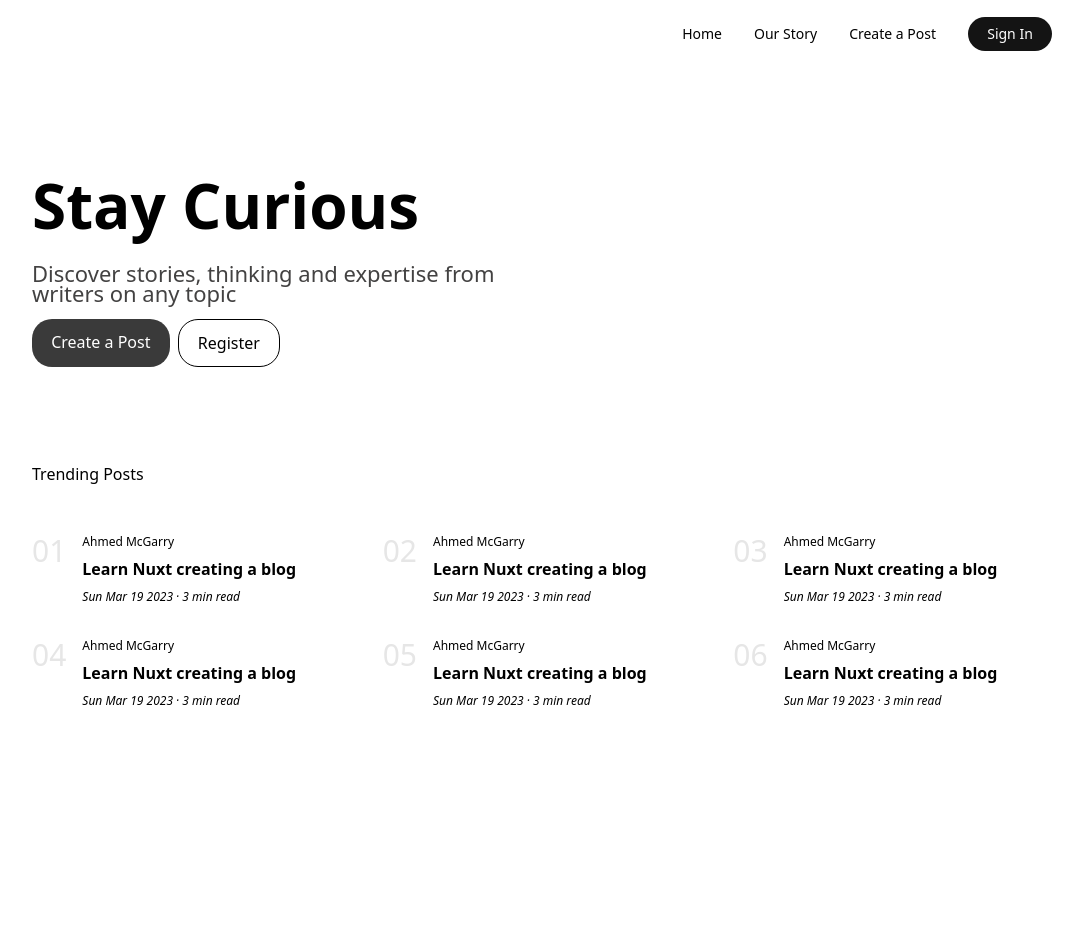
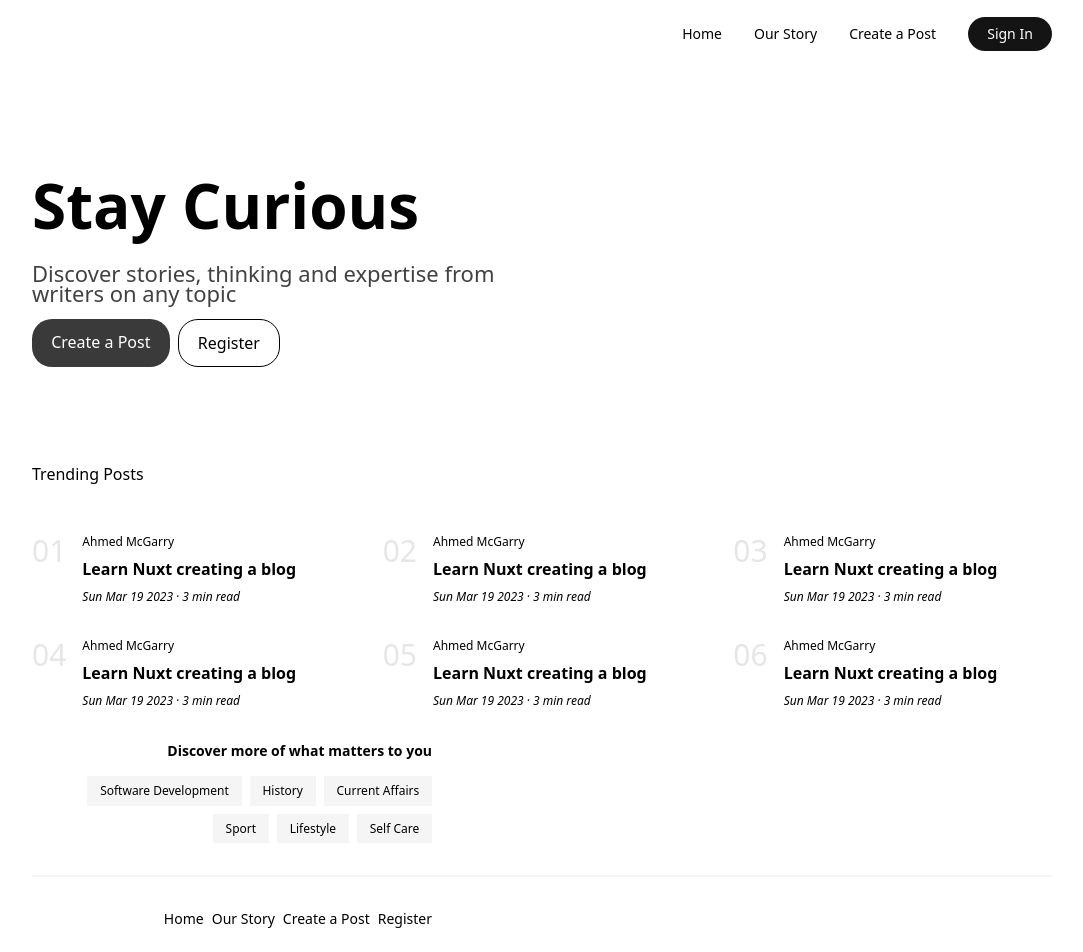
Before and after one commit to McGarry-A/nuxt-blog, a Nuxt app: page / in a window 1280 px wide. Shown: the top 952 px of the page, without its empty margins (98-1181 px from the left). Before the commit the page ends 800 px from the top, so only its background shows below. Built offline with nearby package versions, Linux system fonts and the light colour scheme.

Commit message:
categories section

```diff
--- /dev/null
+++ b/components/CategoriesItem.vue
@@ -0,0 +1,25 @@
+<template>
+    <button class="CategoriesItem-Button">
+        {{ props.categoryTitle }}
+    </button>
+</template>
+
+<script setup lang="ts">
+import { defineProps } from 'vue'
+
+interface IProps {
+    categoryTitle: string
+}
+
+const props = defineProps<IProps>()
+</script>
+
+<style scoped lang="scss">
+.CategoriesItem-Button {
+    all: initial;
+    font-size: 12px;
+    background-color: #F5F5F5;
+    padding: .4rem .8rem;
+    cursor: pointer;
+}
+</style>
--- /dev/null
+++ b/components/CategoriesSection.vue
@@ -0,0 +1,75 @@
+<template>
+    <div class="CategoriesSection">
+        <content-wrapper>
+            <div class="CategoriesSection-Categories">
+                <p class="CategoriesSection-CategoriesTitle">Discover more of what matters to you</p>
+                <categories-item v-for="(title, index) in categories" :key="index" :category-title="title" />
+            </div>
+            <div class="CategoriesSection-Border"></div>
+            <div class="CategoriesSection-Links">
+                <ul class="CategoriesSection-LinksList">
+                    <li class="CategoriesSection-LinksListItem">
+                        <NuxtLink to="/" class="CategoriesSection-LinksListItemLink">Home</NuxtLink>
+                    </li>
+                    <li class="CategoriesSection-LinksListItem">
+                        <NuxtLink to="/" class="CategoriesSection-LinksListItemLink">Our Story</NuxtLink>
+                    </li>
+                    <li class="CategoriesSection-LinksListItem">
+                        <NuxtLink to="/" class="CategoriesSection-LinksListItemLink">Create a Post</NuxtLink>
+                    </li>
+                    <li class="CategoriesSection-LinksListItem">
+                        <NuxtLink to="/" class="CategoriesSection-LinksListItemLink">Register</NuxtLink>
+                    </li>
+                </ul>
+            </div>
+        </content-wrapper>
+    </div>
+</template>
+
+<script setup>
+import { categories } from "../data.js"
+</script>
+
+<style scoped lang="scss">
+.CategoriesSection {
+    position: sticky;
+
+    &-Categories {
+        display: flex;
+        width: 100%;
+        justify-content: flex-end;
+        gap: .5rem;
+        flex-wrap: wrap;
+        max-width: 400px;
+        padding: 2rem 0;
+
+        &Title {
+            font-size: 14px;
+            margin-bottom: .5rem;
+            font-weight: 600;
+        }
+    }
+
+    &-Border {
+        border: 1px solid #F5F5F5;
+    }
+
+    &-Links {
+        padding: 2rem 0;
+
+        &List {
+            list-style-type: none;
+            display: flex;
+            gap: .5rem;
+            justify-content: flex-end;
+            max-width: 400px;
+            flex-wrap: wrap;
+
+            &ItemLink {
+                all: inherit;
+                font-size: 14px;
+            }
+        }
+    }
+}
+</style>
--- /dev/null
+++ b/data.js
@@ -0,0 +1,3 @@
+export const categories = [
+    'Software Development', 'History', 'Current Affairs', 'Sport', 'Lifestyle', 'Self Care'
+]
--- a/nuxt.config.js
+++ b/nuxt.config.js
@@ -20,7 +20,6 @@ export default {
   // Global CSS: https://go.nuxtjs.dev/config-css
   css: [
     '@/assets/css/main.scss',
-    '@fortawesome/fontawesome-svg-core/styles.css',
   ],
 
   // Plugins to run before rendering page: https://go.nuxtjs.dev/config-plugins
--- a/pages/index.vue
+++ b/pages/index.vue
@@ -2,6 +2,7 @@
   <main>
     <hero-section />
     <trending-posts />
+    <categories-section />
   </main>
 </template>
 
```
Also changed, not shown: 2 other files (tests, documents, lock files or other folders).
